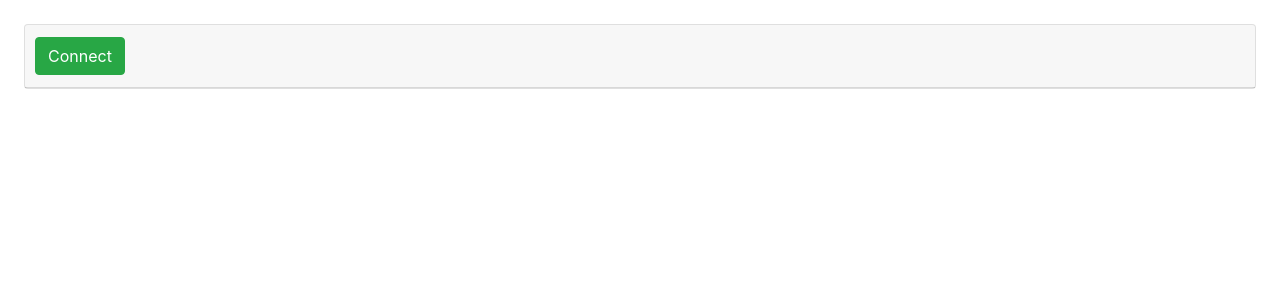
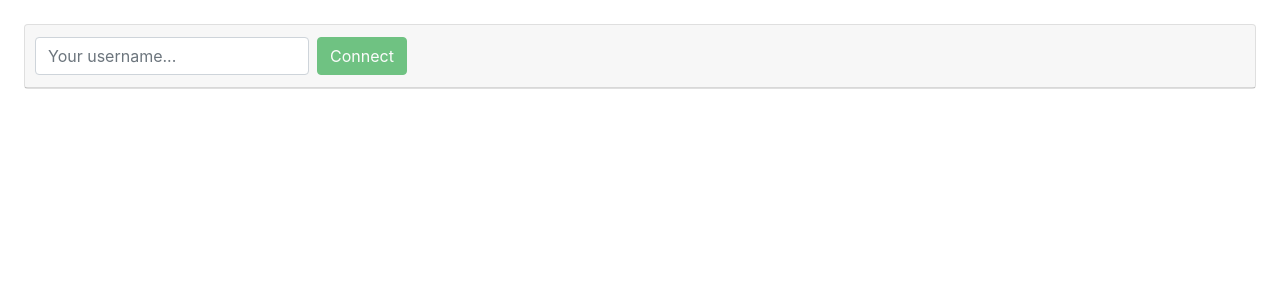
Before and after one commit to ewcastroh/chat-app, an Angular app: page /chat in a window 1280 px wide. Shown: the top 300 px of the page. Built offline with nearby package versions, Linux system fonts and the light colour scheme.

Commit message:
Setting type, color and username in each Message.

```diff
--- a/src/app/chat/chat.component.html
+++ b/src/app/chat/chat.component.html
@@ -3,7 +3,10 @@
 	<div class="card-header">
 		<ul class="nav nav-pills card-header-pills">
 			<li class="nav-item mr-2">
-				<button class="btn btn-success" type="button" (click)="connect()" *ngIf="!connected">Connect</button>
+				<input [(ngModel)]="message.username" name="username" type="text" *ngIf="!connected" class="form-control" placeholder="Your username...">
+			</li>
+			<li class="nav-item mr-2">
+				<button class="btn btn-success" type="button" (click)="connect()" *ngIf="!connected" [disabled]="!message.username">Connect</button>
 			</li>
 			<li class="nav-item">
 				<button class="btn btn-warning" type="button" (click)="disconnect()" *ngIf="connected">Close chat</button>
@@ -14,7 +17,12 @@
 	<div class="card-body" style="overflow-y: scroll; height: 360px;" *ngIf="connected">
 		<ul class="list-group list-group-flush">
 			<li class="list-group-item list-group-item-light" *ngFor="let message of messages">
-				{{message.date | date:'shortTime'}}: {{ message.text }}
+				<span *ngIf="message.type == 'NEW_USER'">
+					[{{message.date | date:'shortTime'}}] {{ message.text }} @ <span [ngStyle]="{'color': message.color}">{{message.username}}</span>
+				</span>
+				<span *ngIf="message.type == 'MESSAGE'">
+					[{{message.date | date:'shortTime'}}] <span [ngStyle]="{'color': message.color}">{{message.username}}</span> says:<br> {{ message.text }}
+				</span>
 			</li>
 		</ul>
 	</div>
--- a/src/app/chat/chat.component.ts
+++ b/src/app/chat/chat.component.ts
@@ -31,10 +31,16 @@ export class ChatComponent implements OnInit {
 			this.client.subscribe('/chat/message', e => {
 				const message: Message = JSON.parse(e.body) as Message;
 				message.date = new Date(message.date);
+
+				if (!this.message.color && message.type === 'NEW_USER' && this.message.username === message.username) {
+					this.message.color = message.color;
+				}
+
 				this.messages.push(message);
 				console.log('Received message: ' + JSON.stringify(message));
-
 			});
+			this.message.type = 'NEW_USER';
+			this.client.publish({ destination: '/app/message', body: JSON.stringify(this.message) });
 		};
 
 		this.client.onDisconnect = (frame) => {
@@ -52,6 +58,7 @@ export class ChatComponent implements OnInit {
 	}
 
 	sendMessage(): void {
+		this.message.type = 'MESSAGE';
 		this.client.publish({ destination: '/app/message', body: JSON.stringify(this.message)});
 		this.message.text = '';
 	}
--- a/src/app/chat/models/message.ts
+++ b/src/app/chat/models/message.ts
@@ -2,4 +2,7 @@ export class Message {
 
 	text = '';
 	date: Date;
+	username: string;
+	type: string;
+	color: string;
 }
```
